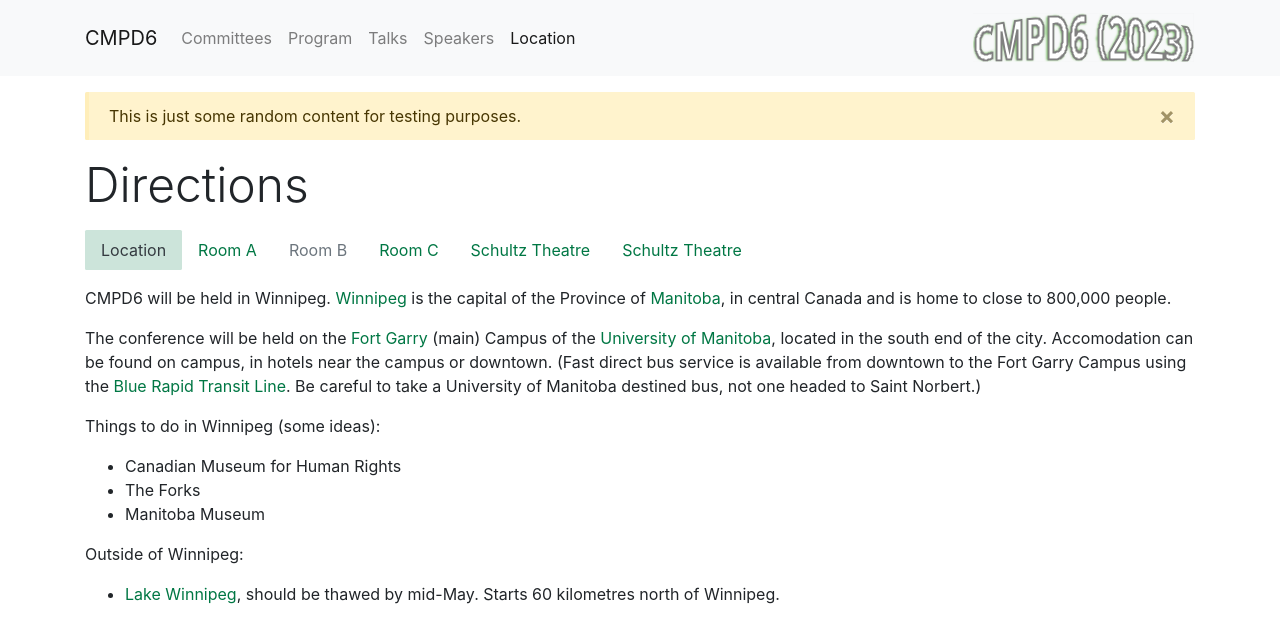
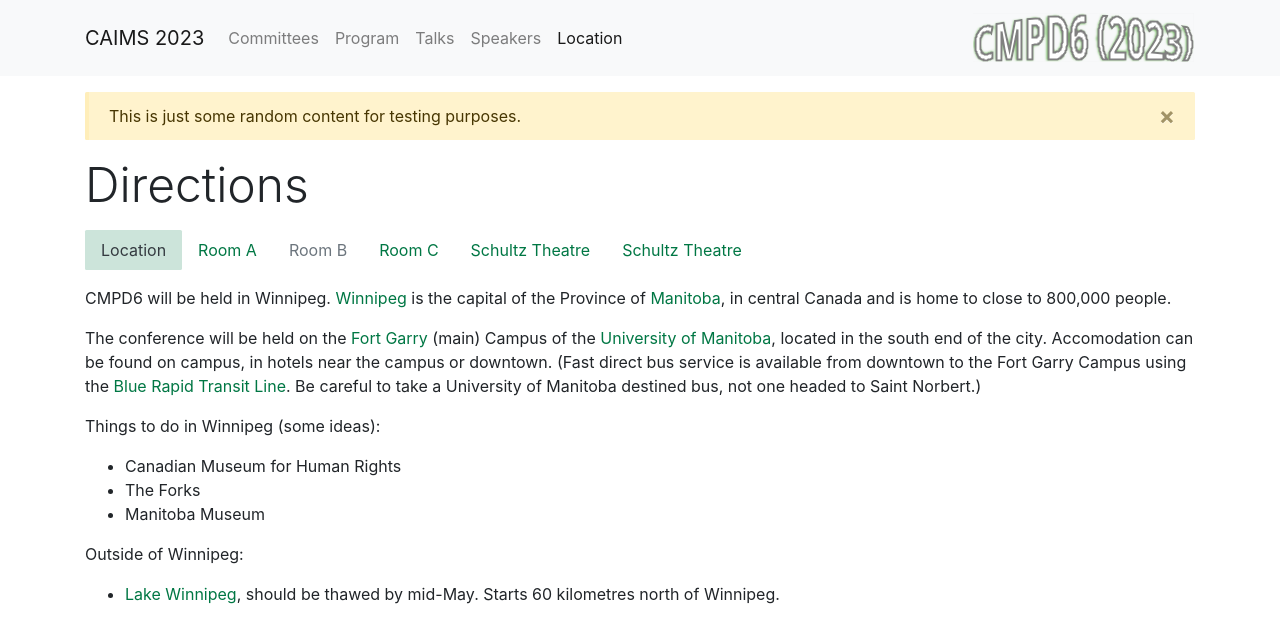
Before and after one commit to caims2023/caims2023.github.io, a Jekyll site: the page built from location/index.md, in a window 1280 px wide. Shown: the top 643 px of the page. Built offline with Jekyll 4.4.1, drawn with Linux system fonts in a browser that asks for light colours.

Commit message:
update title in config.yml

```diff
--- a/_config.yml
+++ b/_config.yml
@@ -1,4 +1,4 @@
-title: CMPD6
+title: CAIMS 2023
 preposition: at
 description: >-
   Canadian Applied and Industrial Mathematics Society Annual Meeting, Fredericton, New Brunswick, Canada
```
